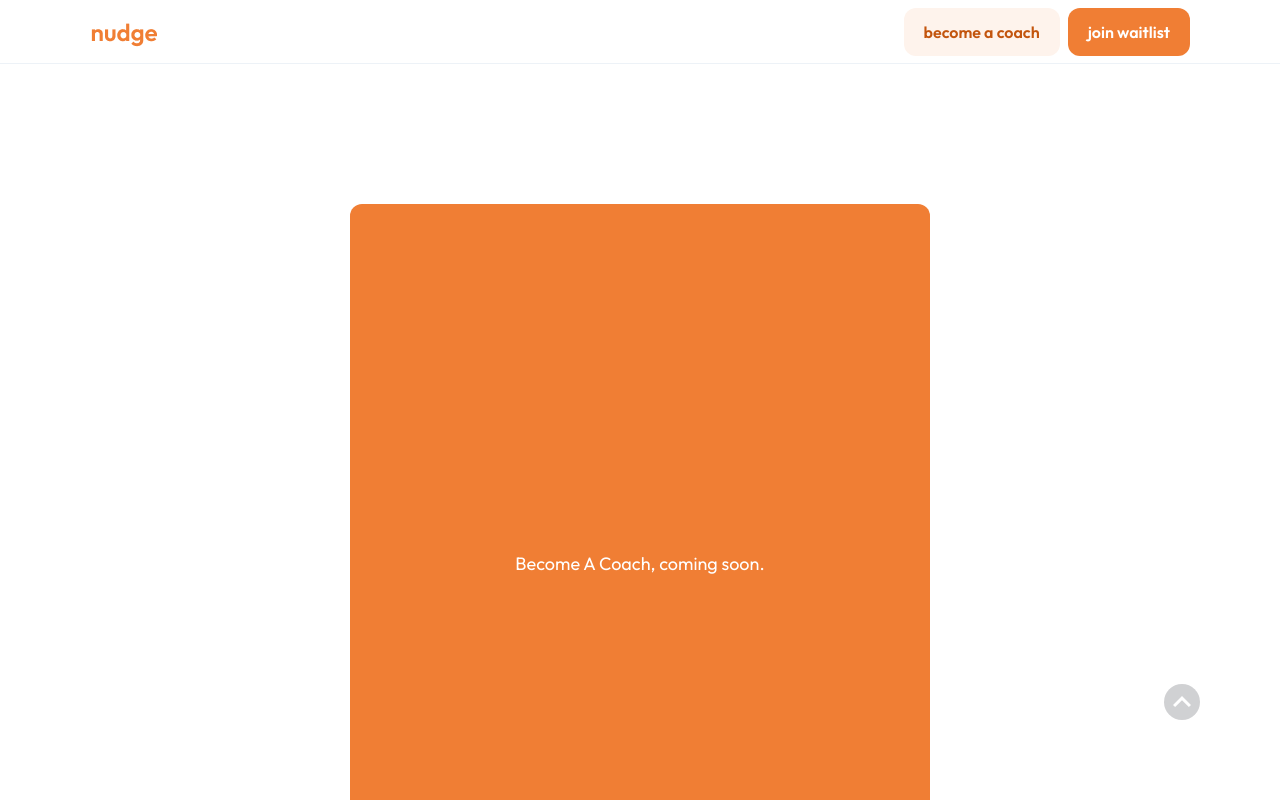
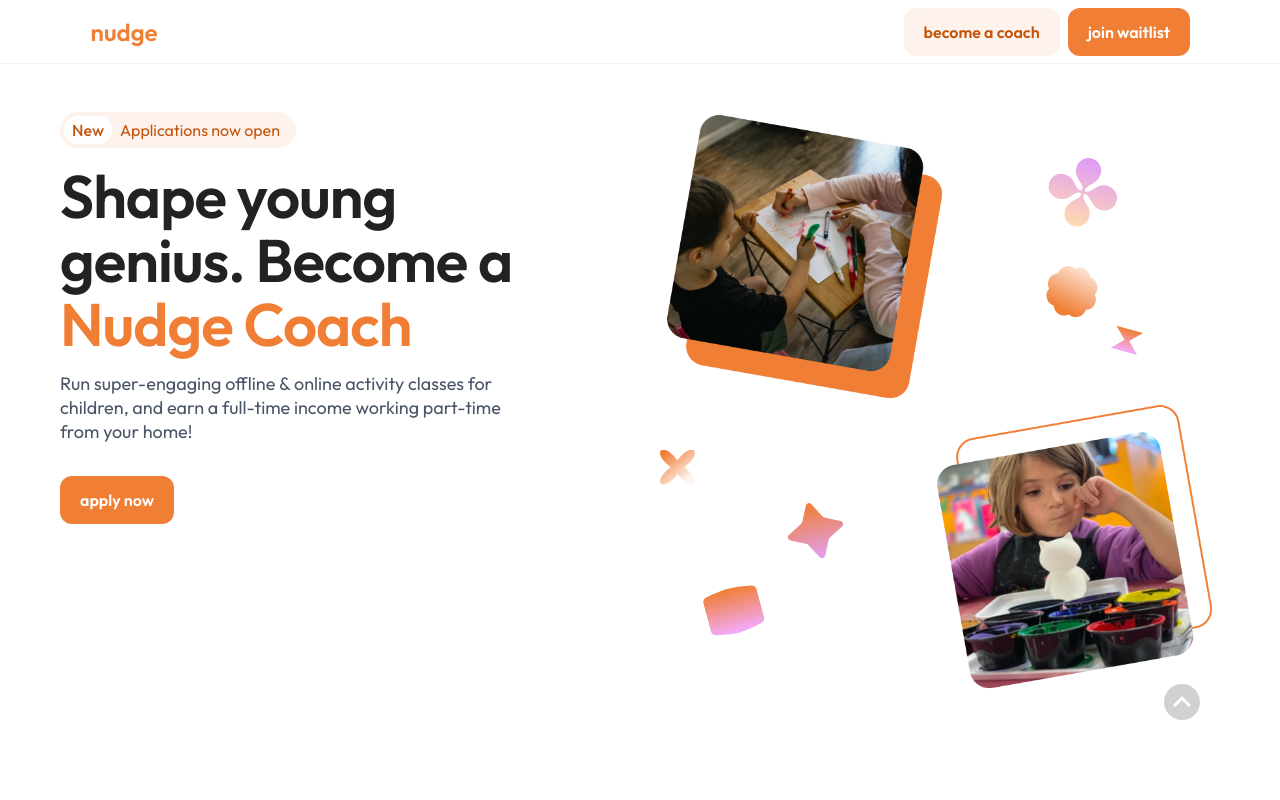
Before and after one commit to nudge-parenting/nudge-website, a Next.js app: page /become-a-coach in a window 1280 px wide. Shown: the top 800 px of the page. Built offline with nearby package versions, Linux system fonts and the light colour scheme.

Commit message:
hero bac

```diff
--- a/pages/become-a-coach.js
+++ b/pages/become-a-coach.js
@@ -1,23 +1,12 @@
-import { Text, Square } from "@chakra-ui/react";
-import { ScaleFade } from "@chakra-ui/react";
-const BecomeACoach = () => (
-	<ScaleFade in>
-		<Square
-			minW="50"
-			minH="90vh"
-			mt={{ base: "10", md: "110", lg: "110", xl: "140" }}
-			bg="orange.500"
-			mx={{
-				base: "8",
-				md: "90",
-				lg: "250",
-				xl: "350",
-				"2xl": "450",
-			}}
-			borderRadius="xl"
-		>
-			<Text color={"white"}>Become A Coach, coming soon.</Text>
-		</Square>
-	</ScaleFade>
-);
+import { VStack } from "@chakra-ui/react";
+import HeroSection from "../components/become a coach/HeroSection";
+
+function BecomeACoach() {
+	return (
+		<VStack spacing="48px" w="100%" pb="12">
+			<HeroSection />
+		</VStack>
+	);
+}
+
 export default BecomeACoach;
```
Also changed, not shown: public/become a coach/bac-image-01.png (added), public/become a coach/bac-image-02.png (added).
